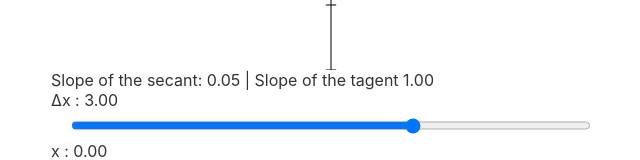
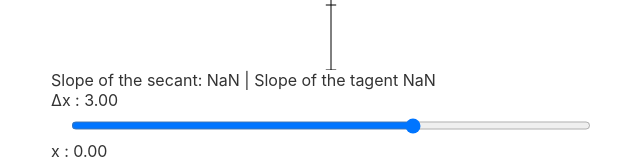
Before and after one commit to nchlsb/early-calc, a Svelte app: page / in a window 1280 px wide. Shown: the part 626-786 px from the top of the page, without its empty margins (309-949 px from the left). Built offline with nearby package versions, Linux system fonts and the light colour scheme.

Commit message:
Slope function now takes 2 points instead of 4 numbers

```diff
--- a/src/helpers.ts
+++ b/src/helpers.ts
@@ -93,8 +93,12 @@ export function twoPoints(point1: Point, point2: Point): (x: number) => number {
     return (x) => m * (x - point1.x) + point1.y;
 }
 
-export function slope( x1: number, y1: number, x2: number, y2: number): number {
-    return (y2 - y1) / (x2 - x1);
+export function slope( point1: Point, point2: Point): number {
+    return (point2.y - point1.y) / (point2.x - point1.x);
+}
+
+export function point(x, y): Point {
+    return {x: x, y: y}
 }
 
 // export function slope( x1: number, y1: number, x2: number, y2: number): Maybe<number>{
```
